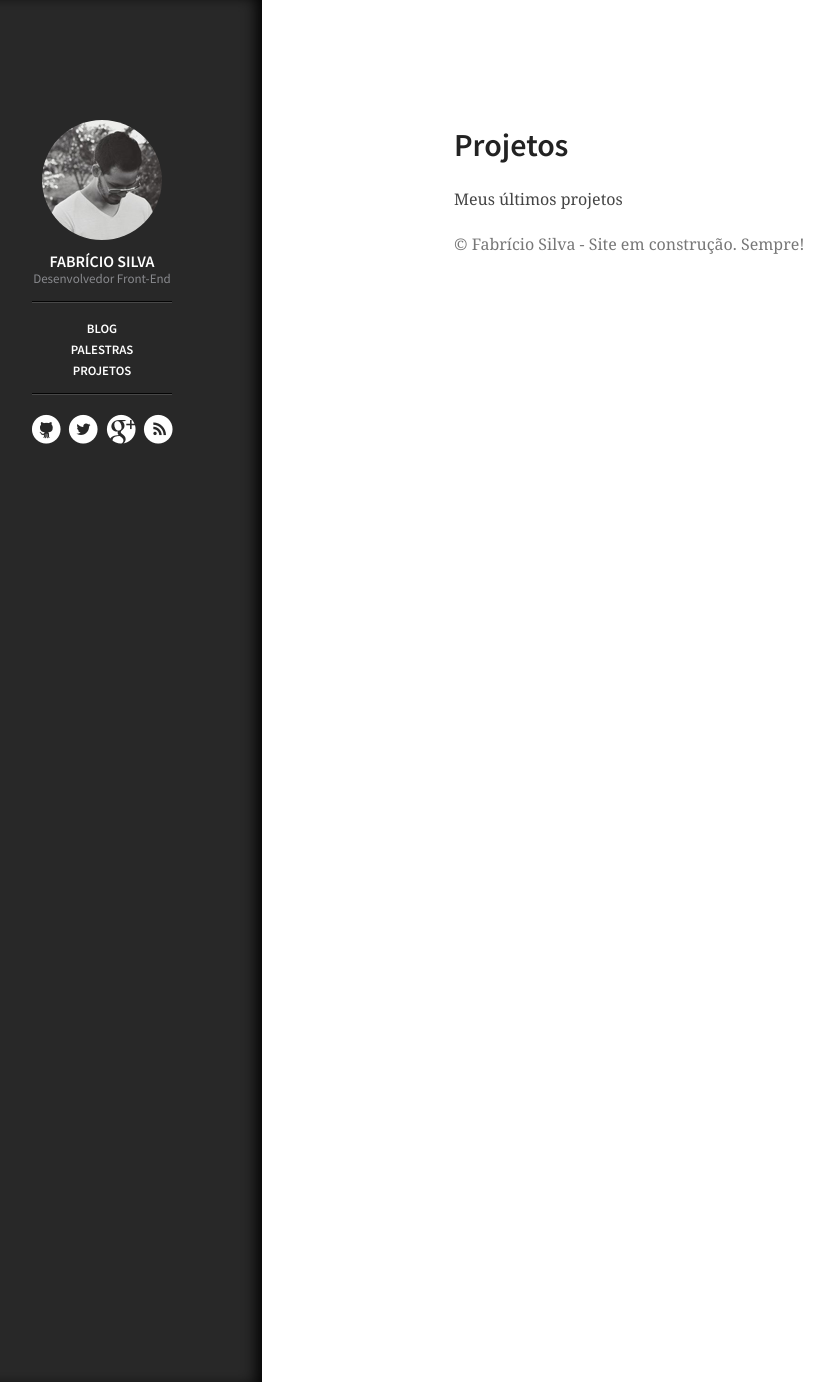
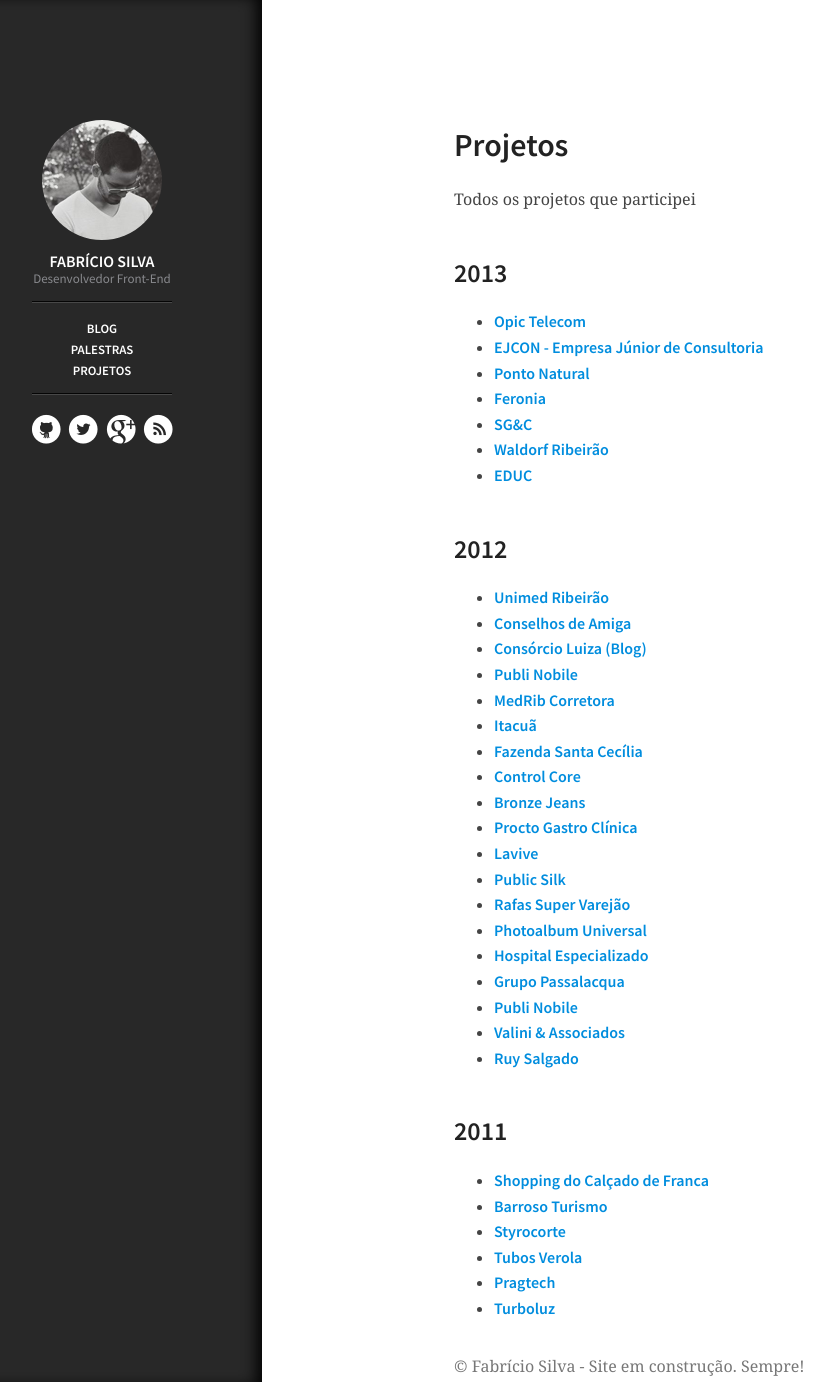
Before and after one commit to fabriciofmsilva/fabriciofmsilva.github.io, a Jekyll site: the page built from projetos/index.html, in a window 1280 px wide and 1382 px high. Shown: the whole window, without its empty margins (58-892 px from the left). Built offline with Jekyll 4.4.1, drawn with Linux system fonts in a browser that asks for light colours; nearby versions of some CDN libraries.

Commit message:
Update Projetos

```diff
--- a/projetos/index.html
+++ b/projetos/index.html
@@ -8,6 +8,47 @@
 <section class="main">
 <article class="content">
 	<h1>Projetos</h1>
-	<p>Meus últimos projetos</p>
+	<p>Todos os projetos que participei</p>
+	<h2>2013</h2>
+	<ul>
+		<li><a href="http://www.opictelecom.com.br/" target="_blank">Opic Telecom</a></li>
+		<li><a href="http://www.ejcon.com.br/" target="_blank">EJCON - Empresa Júnior de Consultoria</a></li>
+		<li><a href="http://www.pontonaturalfranquia.com.br/" target="_blank">Ponto Natural</a></li>
+		<li><a href="http://feronia.com.br/" target="_blank">Feronia</a></li>
+		<li><a href="http://www.sgec.com.br/" target="_blank">SG&C</a></li>
+		<li><a href="http://www.waldorfribeirao.org/" target="_blank">Waldorf Ribeirão</a></li>
+		<li><a href="http://www.educparapensar.com.br/" target="_blank">EDUC</a></li>
+	</ul>
+	<h2>2012</h2>
+	<ul>
+		<li><a href="http://www.unimedribeirao.com.br/" target="_blank">Unimed Ribeirão</a></li>
+		<li><a href="http://conselhosdeamiga.com.br/" target="_blank">Conselhos de Amiga</a></li>
+		<li><a href="http://blog.consorcioluiza.com.br/" target="_blank">Consórcio Luiza (Blog)</a></li>
+		<li><a href="http://www.publinobile.com.br/" target="_blank">Publi Nobile</a></li>
+		<li><a href="http://www.medribcorretora.com.br/" target="_blank">MedRib Corretora</a></li>
+		<li><a href="http://www.itacua.com.br/" target="_blank">Itacuã</a></li>
+		<li><a href="http://www.fazendasantacecilia.com.br/" target="_blank">Fazenda Santa Cecília</a></li>
+		<li><a href="http://www.controlcore.com.br/" target="_blank">Control Core</a></li>
+		<li><a href="http://www.bronzejeans.com.br/" target="_blank">Bronze Jeans</a></li>
+		<li><a href="http://www.proctogastroclinica.com.br/" target="_blank">Procto Gastro Clínica</a></li>
+		<li><a href="http://www.lavive.com.br/" target="_blank">Lavive</a></li>
+		<li><a href="http://www.publicsilk.com.br/" target="_blank">Public Silk</a></li>
+		<li><a href="http://www.rafasupervarejao.com.br/" target="_blank">Rafas Super Varejão</a></li>
+		<li><a href="http://www.photoalbumuniversal.com.br/" target="_blank">Photoalbum Universal</a></li>
+		<li><a href="http://www.hospitalespecializado.com.br/" target="_blank">Hospital Especializado</a></li>
+		<li><a href="http://www.grupopassalacqua.com.br/" target="_blank">Grupo Passalacqua</a></li>
+		<li><a href="http://www.publinobile.com.br/" target="_blank">Publi Nobile</a></li>
+		<li><a href="http://www.valini.com.br/" target="_blank">Valini & Associados</a></li>
+		<li><a href="http://www.ruysalgado.com.br/" target="_blank">Ruy Salgado</a></li>
+	</ul>
+	<h2>2011</h2>
+	<ul>
+		<li><a href="http://www.shoppingdocalcado.com.br/" target="_blank">Shopping do Calçado de Franca</a></li>
+		<li><a href="http://www.barrosoturismo.com.br/" target="_blank">Barroso Turismo</a></li>
+		<li><a href="http://www.styrocorte.com.br/" target="_blank">Styrocorte</a></li>
+		<li><a href="http://www.tubosverola.com.br/" target="_blank">Tubos Verola</a></li>
+		<li><a href="http://www.pragtech.com.br/" target="_blank">Pragtech</a></li>
+		<li><a href="http://www.turboluz.com.br/" target="_blank">Turboluz</a></li>
+	</ul>
 </article>
 </section>
```
